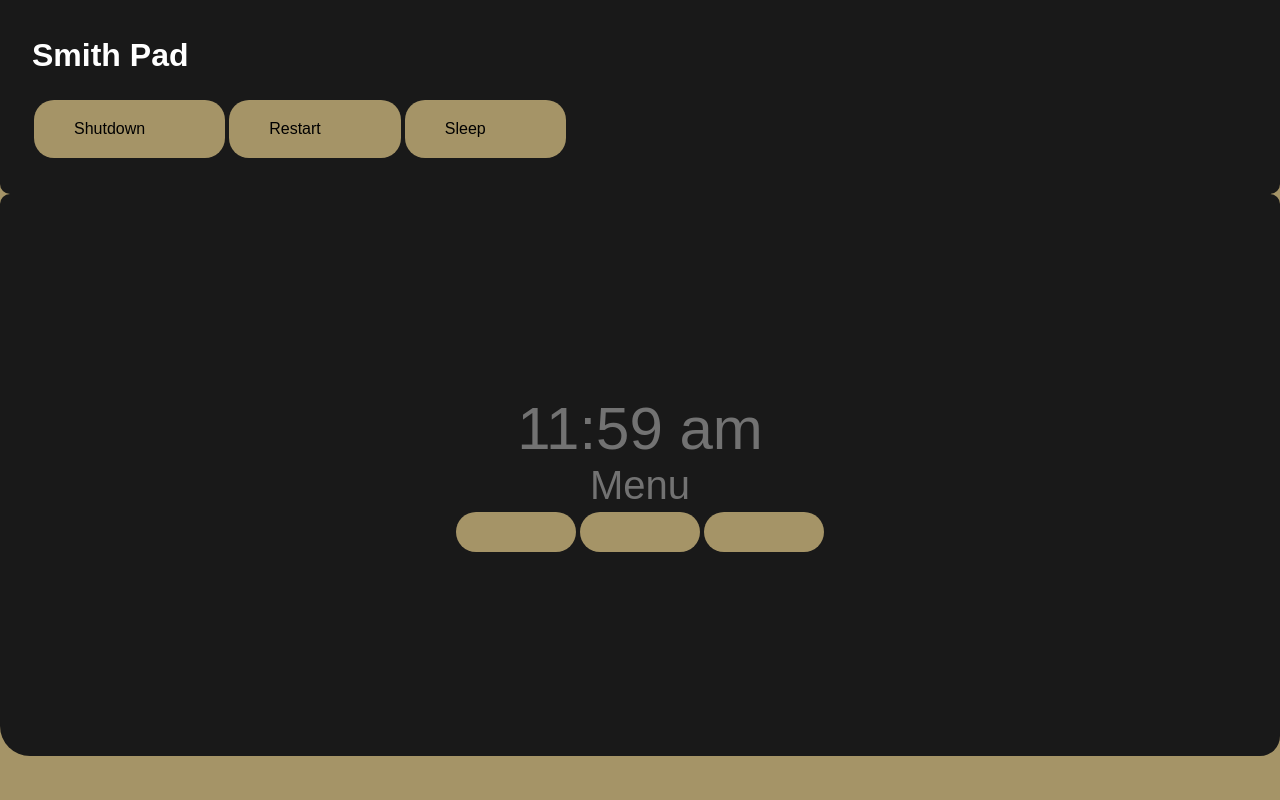
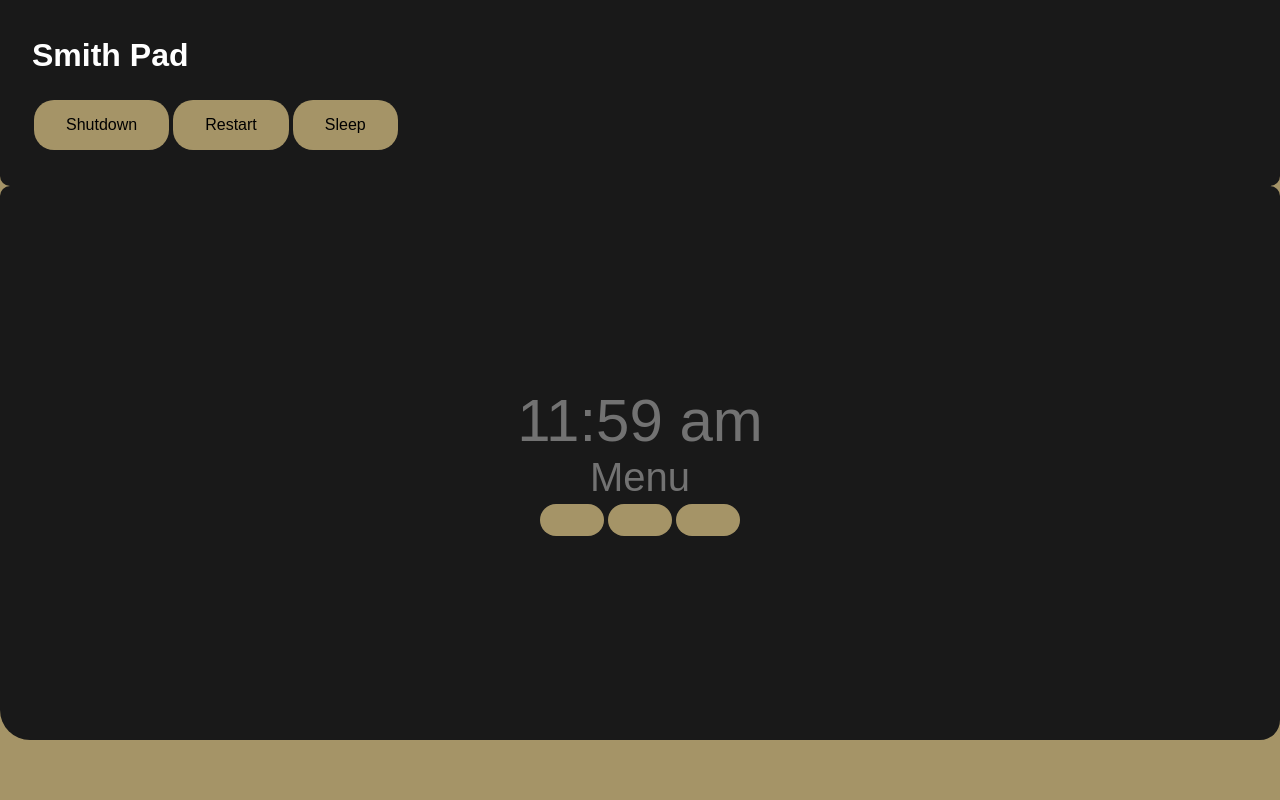
Before and after one commit to Smith-Pad/osui, a PHP site: page / in a window 1280 px wide. Run offline with PHP 8.4, Linux system fonts and the light colour scheme.

Commit message:
Allow button padding to set only in HTML syntax without wrapping in the src/config.css file

```diff
--- a/src/config.css
+++ b/src/config.css
@@ -18,7 +18,6 @@
  .FOIL-button-regular-no-shadow {
          background-color:rgb(165, 148, 103);
          color:rgb(0, 0, 0);
-         padding: 20px 80px 20px 40px;
          border-bottom-left-radius: 10px;
          border-bottom-right-radius: 10px;
          border-radius: 20px;
```
Also changed, not shown: .github/workflows/Auto-Release.yml, CHANGELOG.md.
